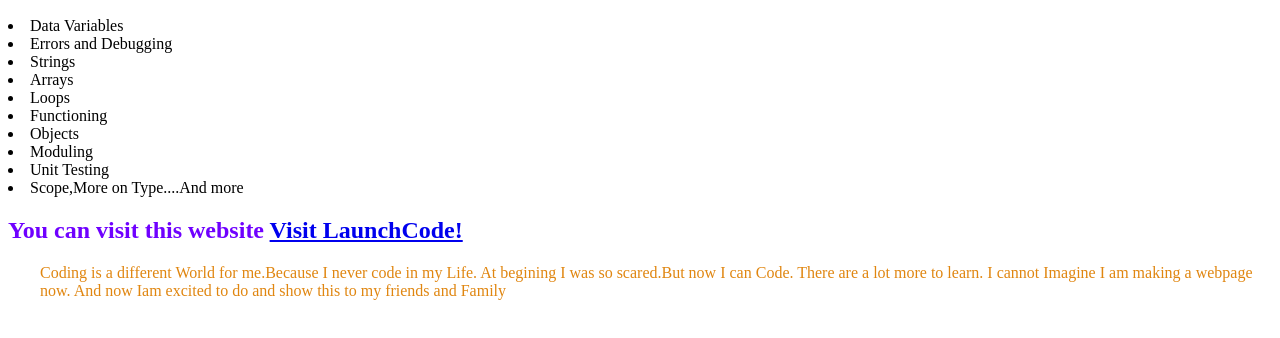
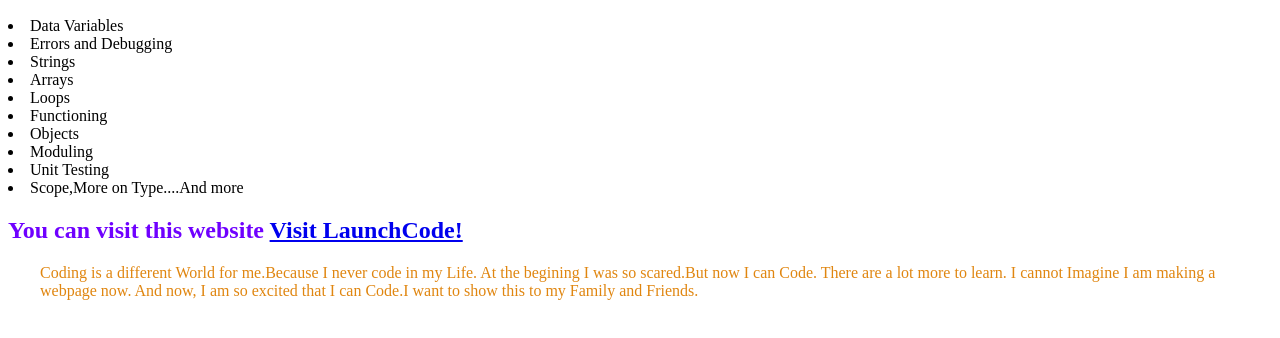
Before and after one commit to STL-WomenPlus-WebDev-March2023/js-assignment-4-html-me-something-SameeraShaik22, a website: page index.html in a window 1280 px wide. Shown: the part 148-486 px from the top of the page. Drawn offline with Linux system fonts and the light colour scheme.

Commit message:
CCCCCCCC

```diff
--- a/index.html
+++ b/index.html
@@ -24,8 +24,9 @@
       <a href="https://www.launchcode.org//">Visit LaunchCode!</a>
       </h2>
       <article>
-      <p>Coding is a different World for me.Because I never code in my Life. At begining I was so scared.But now I can Code.
-      There are a lot more to learn. I cannot Imagine I am making a webpage now. And now Iam excited to do and show this to my friends and Family
+      <p>Coding is a different World for me.Because I never code in my Life. At the begining I was so scared.But now I can Code.
+      There are a lot more to learn. I cannot Imagine I am making a webpage now. And now, I am so excited that I can Code.I want to show this to my Family and Friends.
+
       </p>
 
 
```
